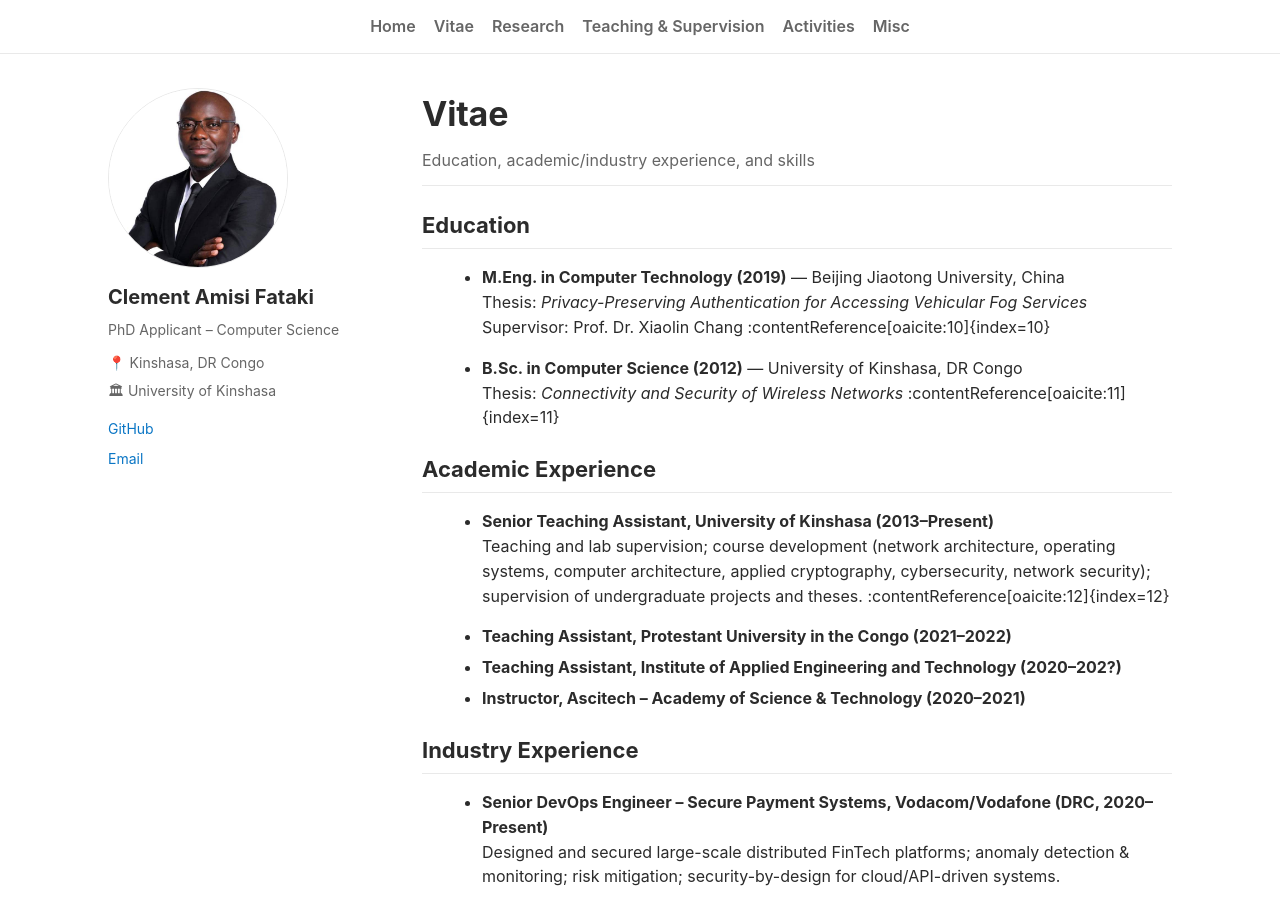
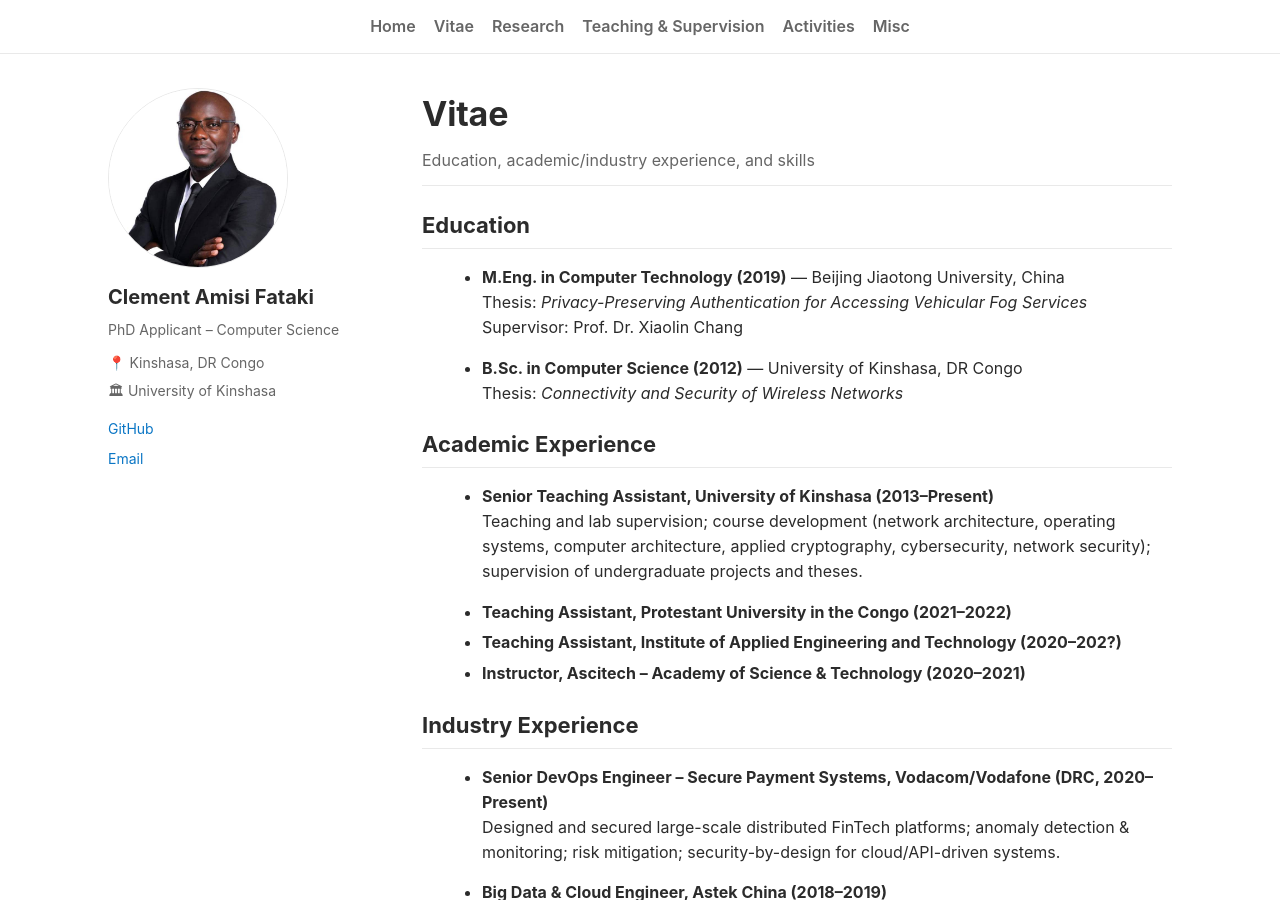
Before and after one commit to clementclark/clementclark.github.io, a Jekyll site: the page built from vitae.md, in a window 1280 px wide and 900 px high. Built offline with Jekyll 4.4.1, drawn with Linux system fonts in a browser that asks for light colours.

Commit message:
Update vitae.md

```diff
--- a/vitae.md
+++ b/vitae.md
@@ -9,15 +9,15 @@ subtitle: Education, academic/industry experience, and skills
 
 - **M.Eng. in Computer Technology (2019)** — Beijing Jiaotong University, China
   Thesis: *Privacy-Preserving Authentication for Accessing Vehicular Fog Services*
-  Supervisor: Prof. Dr. Xiaolin Chang :contentReference[oaicite:10]{index=10}
+  Supervisor: Prof. Dr. Xiaolin Chang
 
 - **B.Sc. in Computer Science (2012)** — University of Kinshasa, DR Congo
-  Thesis: *Connectivity and Security of Wireless Networks* :contentReference[oaicite:11]{index=11}
+  Thesis: *Connectivity and Security of Wireless Networks*
 
 ## Academic Experience
 
 - **Senior Teaching Assistant, University of Kinshasa (2013–Present)**
-  Teaching and lab supervision; course development (network architecture, operating systems, computer architecture, applied cryptography, cybersecurity, network security); supervision of undergraduate projects and theses. :contentReference[oaicite:12]{index=12}
+  Teaching and lab supervision; course development (network architecture, operating systems, computer architecture, applied cryptography, cybersecurity, network security); supervision of undergraduate projects and theses.
 
 - **Teaching Assistant, Protestant University in the Congo (2021–2022)**
 - **Teaching Assistant, Institute of Applied Engineering and Technology (2020–202?)**
```
